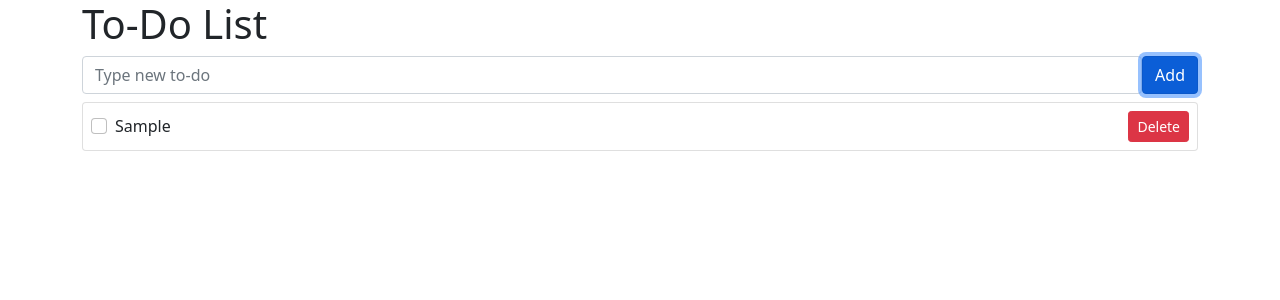
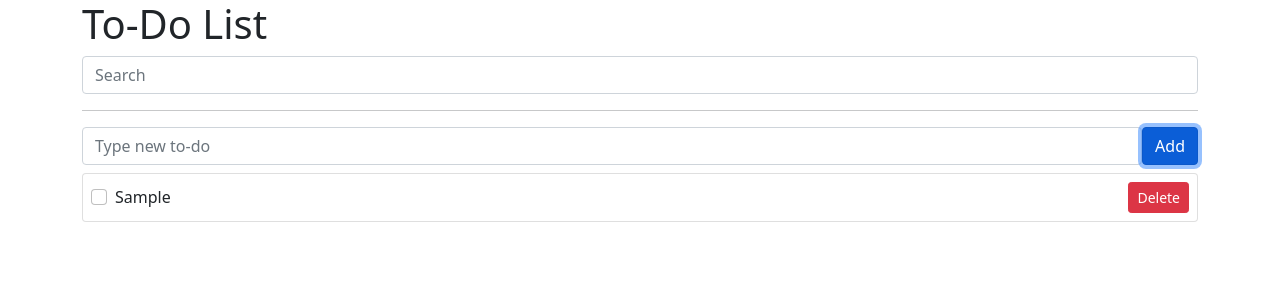
Before and after one commit to one4all93/vue3-project, a Vue app: page / in a window 1280 px wide. Both pictures are taken after typing "Sample" into the empty fields and a click on the button "Add". Shown: the top 300 px of the page. Built offline with nearby package versions, Linux system fonts and the light colour scheme.

Commit message:
24 검색 기능 추가

```diff
--- a/src/App.vue
+++ b/src/App.vue
@@ -1,51 +1,44 @@
 <template>
   <div class="container">
+
+    <!-- <h4>count: {{count}}</h4>
+    <h4>double count computed: {{doubleCountComputed}}</h4>
+    <h4>double Count method: {{doubleCountMethod()}}</h4>
+    <button @click="count++">Add One</button> -->
+
     <h1>To-Do List</h1>
+
+    <input
+      class="form-control"
+      type="text"
+      v-model="searchText"
+      placeholder="Search"
+    >
+
+    <hr>
 
     <TodoSimpleForm @add-todo="addTodo" />
 
-    <div v-if="!todos.length">
-      추가된 Todo가 없습니다
+    <div v-if="!filteredTodos.length">
+      There is nothing to display
     </div>
-    <div
-      v-for="(todo, index) in todos"
-      :key="todo.id"
-      class="card mt-2"
-    >
-      <div class="card-body p-2 d-flex align-items-center">
-        <div class="form-check flex-grow-1">
-          <input
-            class="form-check-input"
-            type="checkbox"
-            v-model="todo.completed"
-          >
-          <label
-            class="form-check-label"
-            :class="{ todo: todo.completed }"
-          >
-            {{ todo.subject }}
-          </label>
-        </div>
-        <div>
-          <button
-            class="btn btn-danger btn-sm"
-            @click="deleteTodo(index)"
-          >
-            Delete
-          </button>
-        </div>
-      </div>
-    </div>
+    <TodoList
+      :todos="filteredTodos"
+      @toggle-todo="toggleTodo"
+      @delete-todo="deleteTodo"
+     />
   </div>
 </template>
 
 <script>
-import { ref } from 'vue';
+import { ref, computed } from 'vue';
 import TodoSimpleForm from './components/TodoSimpleForm.vue';
+import TodoList from './components/TodoList.vue';
 
 export default {
   components: {
-    TodoSimpleForm
+    TodoSimpleForm,
+    TodoList,
   },
   setup() {
 
@@ -55,14 +48,47 @@ export default {
       todos.value.push(todo);
     };
 
+    const searchText = ref('');
+    const filteredTodos = computed(() =>{
+      if(searchText.value){
+        return todos.value.filter(todo => {
+          return todo.subject.includes(searchText.value);
+        });
+      }
+
+      return todos.value;
+    });
+
+    const toggleTodo = (index) => {
+      console.log(todos.value[index]);
+      todos.value[index].completed = !todos.value[index].completed
+    };
+
     const deleteTodo = (index) => {
       todos.value.splice(index, 1);
     };
+
+    // const count = ref(1);
+    // const doubleCountComputed = computed(() => {
+    //   console.log('computed');
+    //   return count.value * 2;
+    // });
+
+    // const doubleCountMethod = () => {
+    //   console.log('method');
+    //   return count.value * 2;
+    // };
 
     return {
       todos,
       addTodo,
       deleteTodo,
+      toggleTodo,
+      searchText,
+      filteredTodos,
+      // count,
+      // doubleCountComputed,
+      // doubleCountMethod,
     };
   }
 }
--- /dev/null
+++ b/src/components/TodoList.vue
@@ -0,0 +1,63 @@
+<template>
+    <div
+      v-for="(todo, index) in todos"
+      :key="todo.id"
+      class="card mt-2"
+    >
+      <div class="card-body p-2 d-flex align-items-center">
+        <div class="form-check flex-grow-1">
+          <input
+            class="form-check-input"
+            type="checkbox"
+            :value="todo.completed"
+            @change="toggleTodo(index)"
+          >
+          <label
+            class="form-check-label"
+            :class="{ todo: todo.completed }"
+          >
+            {{ todo.subject }}
+          </label>
+        </div>
+        <div>
+          <button
+            class="btn btn-danger btn-sm"
+            @click="deleteTodo(index)"
+          >
+            Delete
+          </button>
+        </div>
+      </div>
+    </div>
+</template>
+
+<script>
+export default {
+    props : {
+        todos:{
+            type: Array,
+            required: true
+        }
+    },
+    emits: ['toggle-todo', 'delete-todo'],
+    setup(props, {emit}){
+        const toggleTodo = (index) => {
+            emit('toggle-todo', index);
+        };
+
+        const deleteTodo = (index) => {
+            emit('delete-todo', index);
+        };
+
+
+        return {
+            toggleTodo,
+            deleteTodo,
+        }
+    }
+}
+</script>
+
+<style>
+
+</style>
--- a/src/components/TodoSimpleForm.vue
+++ b/src/components/TodoSimpleForm.vue
@@ -28,14 +28,15 @@
     import { ref } from 'vue';
 
     export default {
-        setup(props, context) {
+        emits: ['add-todo'],
+        setup(props, {emit}) {
             const todo = ref('');
             const hasError = ref(false);
             const onSubmit = () => {
                 if (todo.value === '') {
                     hasError.value = true;
                 } else {
-                    context.emit('add-todo', {
+                    emit('add-todo', {
                         id: Date.now(),
                         subject: todo.value,
                         completed: false,
```
